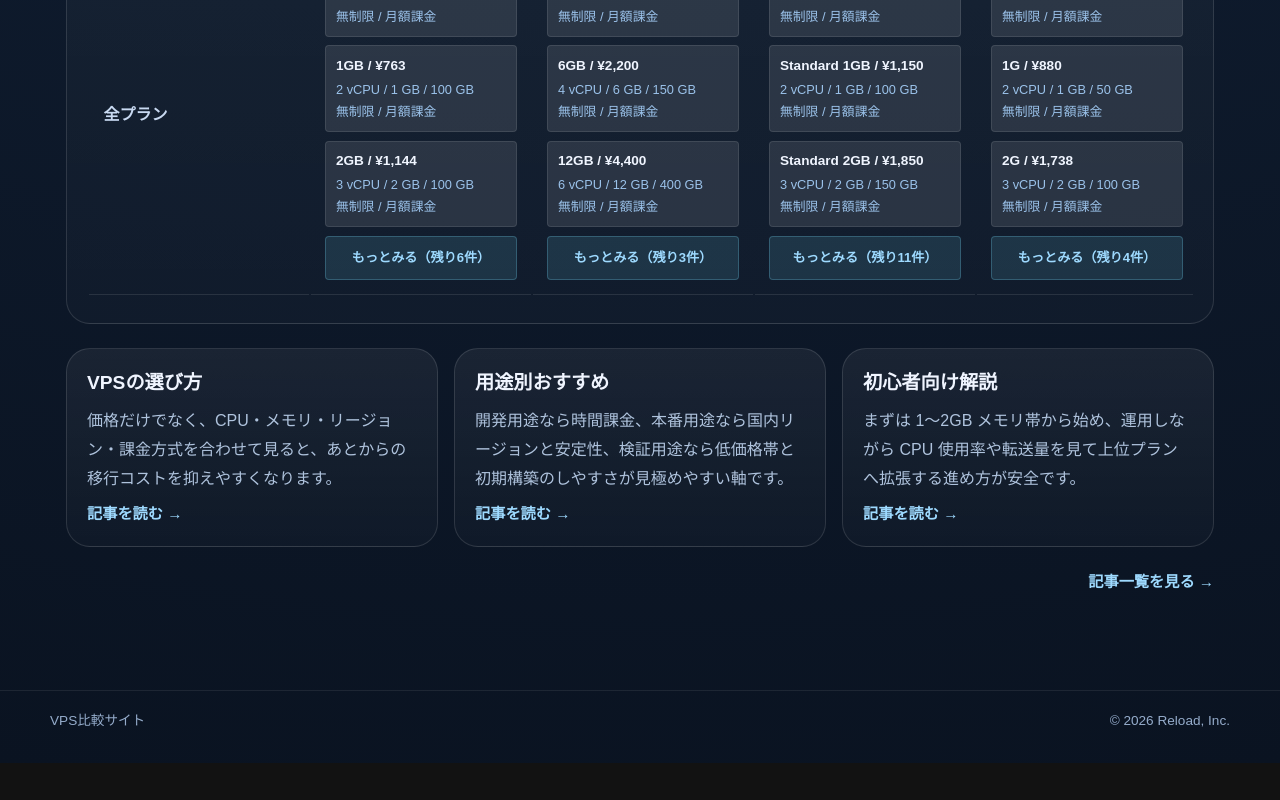
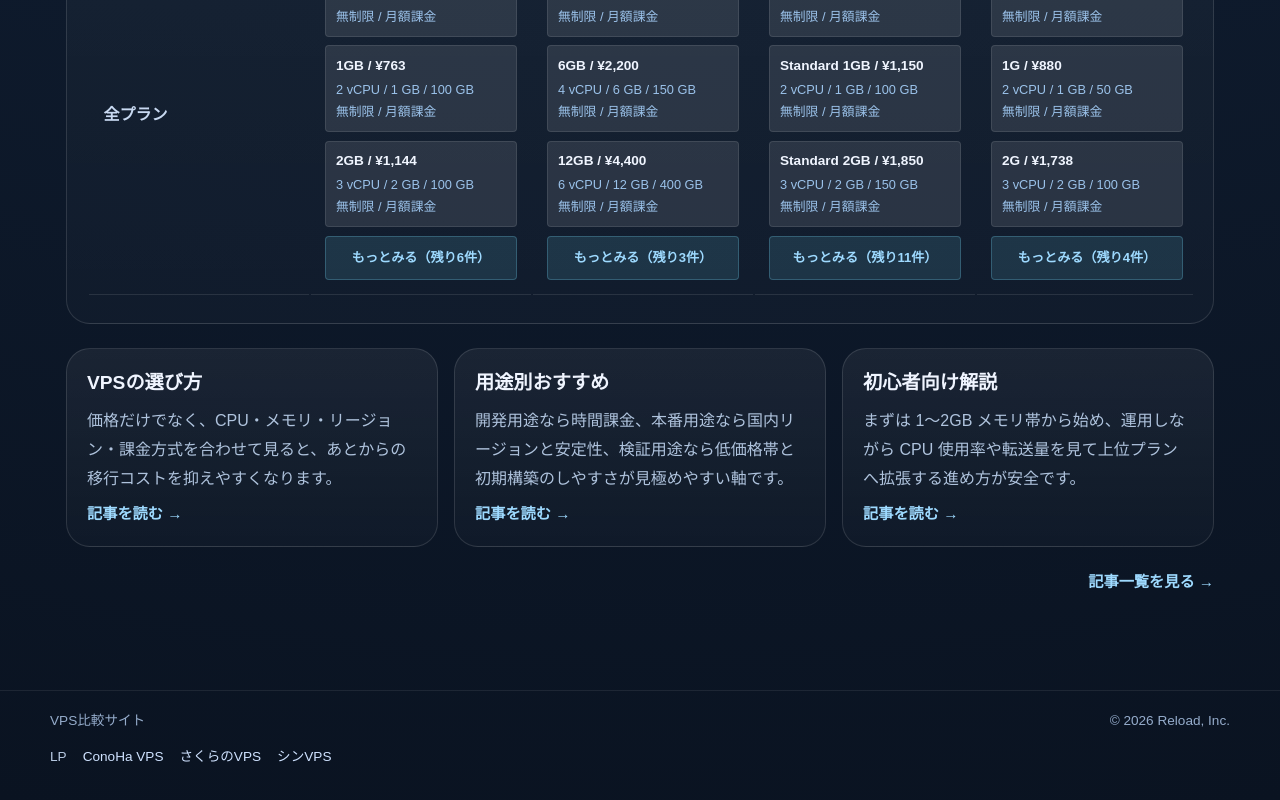
Before and after one commit to reload-co-jp/vps-survey, a Next.js app: page / in a window 1280 px wide. Shown: the part 2318-3118 px from the top of the page. Before the commit the page ends 3081 px from the top, so only its background shows below. Built offline with nearby package versions, Linux system fonts and the light colour scheme; no server answers.

Commit message:
Add lp link to footer

```diff
--- a/app/layout.tsx
+++ b/app/layout.tsx
@@ -3,6 +3,11 @@ import type { ReactNode } from "react"
 import "./reset.css"
 
 const siteUrl = process.env.NEXT_PUBLIC_SITE_URL ?? "https://vps.reload.co.jp"
+const footerLpLinks = [
+  { href: "/lp/conoha/", label: "ConoHa VPS" },
+  { href: "/lp/sakura/", label: "さくらのVPS" },
+  { href: "/lp/shin-vps/", label: "シンVPS" },
+]
 const shellStyle = {
   margin: "0 auto",
   maxWidth: "1180px",
@@ -142,16 +147,46 @@ const RootLayout = ({ children }: { children: ReactNode }) => {
               style={{
                 ...shellStyle,
                 color: "#95accb",
-                display: "flex",
-                flexWrap: "wrap",
+                display: "grid",
                 fontSize: "clamp(0.8rem, 1.8vw, 0.85rem)",
-                gap: "0.75rem",
-                justifyContent: "space-between",
+                gap: "1rem",
                 padding: "1.25rem 0 2rem",
               }}
             >
-              <p>VPS比較サイト</p>
-              <p>&copy; 2026 Reload, Inc.</p>
+              <div
+                style={{
+                  alignItems: "center",
+                  display: "flex",
+                  flexWrap: "wrap",
+                  gap: "0.75rem 1rem",
+                  justifyContent: "space-between",
+                }}
+              >
+                <p>VPS比較サイト</p>
+                <p>&copy; 2026 Reload, Inc.</p>
+              </div>
+              <div
+                style={{
+                  alignItems: "center",
+                  display: "flex",
+                  flexWrap: "wrap",
+                  gap: "0.6rem 1rem",
+                }}
+              >
+                <span style={{ color: "#b8cae3" }}>LP</span>
+                {footerLpLinks.map((link) => (
+                  <a
+                    key={link.href}
+                    href={link.href}
+                    style={{
+                      color: "#cfe2ff",
+                      textDecoration: "none",
+                    }}
+                  >
+                    {link.label}
+                  </a>
+                ))}
+              </div>
             </div>
           </footer>
         </div>
```
